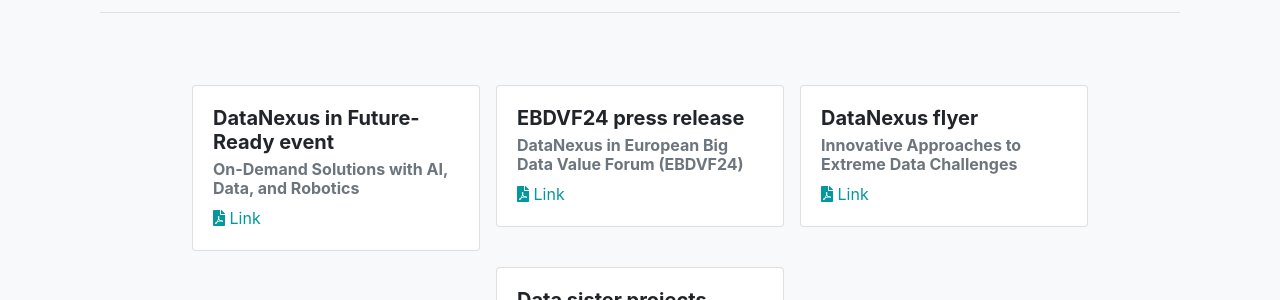
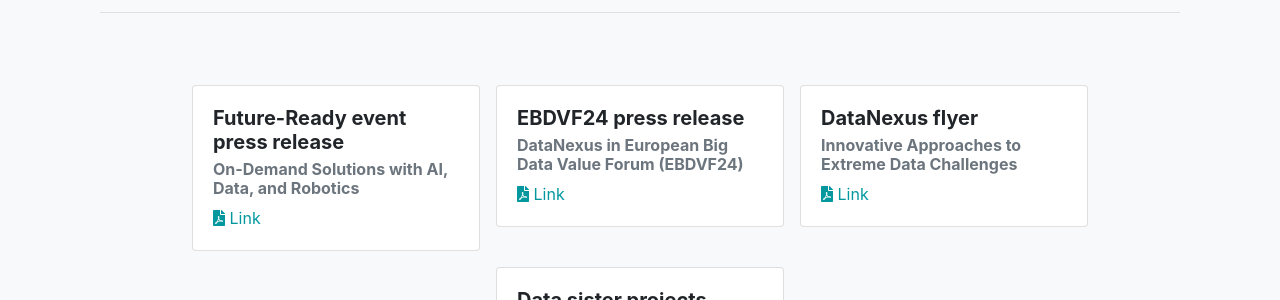
Before and after one commit to neardata-eu/neardata-eu.github.io, a Jekyll site: the page built from datanexus.md, in a window 1280 px wide and 900 px high, scrolled down 2600 px. Shown: the part 154-454 px from the top of the window. Built offline with Jekyll 4.4.1, drawn with Linux system fonts in a browser that asks for light colours; some web fonts are replaced.

Commit message:
add news

```diff
--- a/_data/sitetext.yml
+++ b/_data/sitetext.yml
@@ -132,7 +132,7 @@
 other:
   title: Information
   information:
-    - title: DataNexus in Future-Ready event
+    - title: Future-Ready event press release
       subtitle: On-Demand Solutions with AI, Data, and Robotics
       file: assets/img/datanexus/DataNexus_Future-Ready.pdf
     - title: EBDVF24 press release
```
Also changed, not shown: _news/n11.md (+1 -1 lines).
